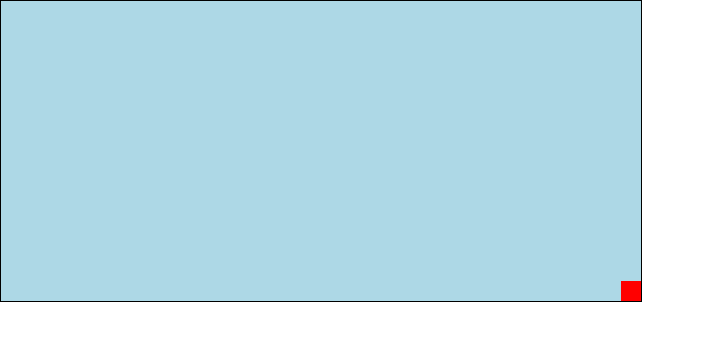
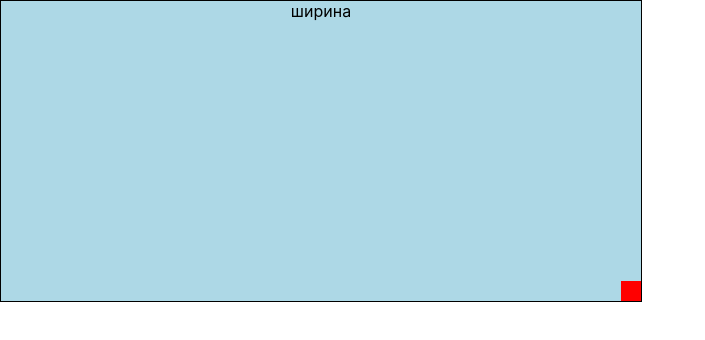
Before and after one commit to mihalichpalich/react_resizive_grid, a React (Create React App) app: page / in a window 1280 px wide. Shown: the top 340 px of the page, without its empty margins (0-705 px from the left). Built offline with nearby package versions, Linux system fonts and the light colour scheme.

Commit message:
начал переделывать grid

```diff
--- a/src/App.js
+++ b/src/App.js
@@ -1,13 +1,12 @@
 import React from 'react';
 
-
-import Row from './Row/Row.jsx';
 import './App.css';
+import Grid from "./Grid/Grid";
 
 function App() {
   return (
     <div className="App">
-      <Row />
+      <Grid />
     </div>
   );
 }
--- /dev/null
+++ b/src/Grid/Grid.jsx
@@ -0,0 +1,11 @@
+import React from 'react';
+
+import Row from "./Row/Row";
+
+class Grid extends React.Component {
+    render() {
+        return <Row/>
+    }
+}
+
+export default Grid;
--- /dev/null
+++ b/src/Grid/Row/Column/Column.jsx
@@ -0,0 +1,35 @@
+import React from 'react';
+
+class Column extends React.Component {
+
+
+    render() {
+        const styles = {
+            columnStyle: {
+                position: 'relative',
+                width: '50%',
+                height: '300px',
+                backgroundColor: 'lightblue',
+                border: '1px solid black'
+            },
+            spanStyle: {
+                display: 'inline-block',
+                position: 'absolute',
+                bottom: 0,
+                right: 0,
+                width: '20px',
+                height: '20px',
+                backgroundColor: 'red'
+            }
+        };
+
+        return (
+            <div style={styles.columnStyle}>
+                ширина
+             	<span style={styles.spanStyle}></span>
+            </div>
+        )
+    }
+}
+
+export default Column;
--- /dev/null
+++ b/src/Grid/Row/Row.jsx
@@ -0,0 +1,15 @@
+import React from 'react';
+
+import Column from './Column/Column.jsx';
+
+class Row extends React.Component {
+	render() {
+		return (
+			<div>
+				<Column/>
+			</div>
+		)
+	}
+}
+
+export default Row;
--- a/src/Row/Column/Column.jsx
+++ /dev/null
@@ -1,29 +0,0 @@
-import React from 'react';
-
-const Column = (props) => {
-	const columnStyle = {
-	  position: 'relative',
-	  width: '50%',
-	  height: '300px',
-	  backgroundColor: 'lightblue',
-	  border: '1px solid black'
-	};
-
-	const spanStyle = {
-	  display: 'inline-block',
-	  position: 'absolute',
-	  bottom: 0,
-	  right: 0,
-	  width: '20px',
-	  height: '20px',
-	  backgroundColor: 'red',
-	};
-
-	return (
-		<div style={columnStyle}>
-			<span style={spanStyle}></span>
-		</div>
-	);
-}
-
-export default Column;
--- a/src/Row/Row.jsx
+++ /dev/null
@@ -1,18 +0,0 @@
-import React from 'react';
-
-import Column from './Column/Column.jsx';
-
-const Row = (props) => {
-	const rowStyle = {
-	  display: 'flex'
-	};
-
-	return (
-		<div style={rowStyle}>
-			<Column />
-			{/*<Column />*/}
-		</div>
-	);
-}
-
-export default Row;
```
Also changed, not shown: 1 other file (tests, documents, lock files or other folders).
